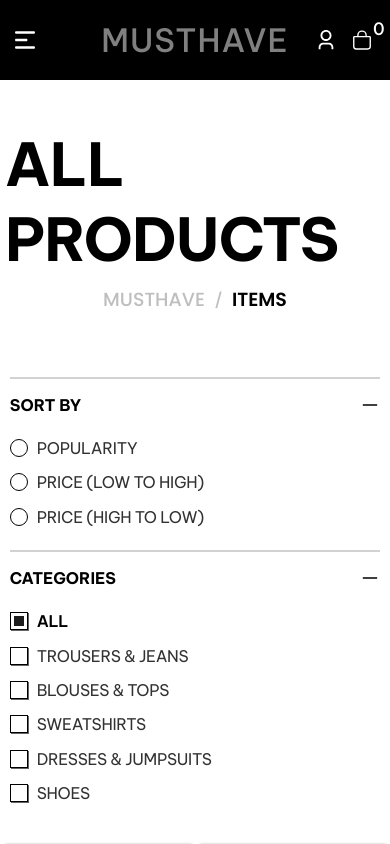
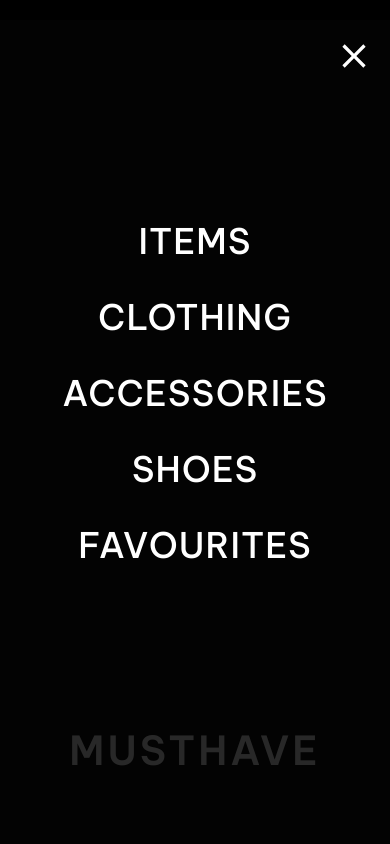
Before and after one commit to inspirer10/musthave, a Next.js app: page /items in a window 390 px wide. Both pictures are taken after a click on the icon 24 px from the left and 40 px from the top of the page. Shown: the top 844 px of the page. Built offline with nearby package versions, Linux system fonts and the light colour scheme.

Commit message:
Shoes descriptions and mobile menu

```diff
--- a/src/app/Components/Navbar.js
+++ b/src/app/Components/Navbar.js
@@ -1,20 +1,21 @@
 import React, { useState, useEffect } from 'react';
 import Link from 'next/link';
 import { useSelector } from 'react-redux';
-import { RiUser3Line, RiMenu4Fill } from 'react-icons/ri';
+import { RiUser3Line } from 'react-icons/ri';
 import {
     IoBagOutline,
     IoBookmarkOutline,
     IoSearchOutline,
 } from 'react-icons/io5';
 import { CgMenuLeftAlt } from 'react-icons/cg';
+import { IoMdClose } from 'react-icons/io';
 
 function Navbar({ color, children }) {
+    let lastScrollTop = 0;
     const itemsInCart = useSelector((state) => state.cart.items);
 
-    let [mobileView, setMobileView] = useState(true);
+    let [mobileView, setMobileView] = useState(false);
     const [showNavbar, setShowNavbar] = useState(true);
-    let lastScrollTop = 0;
 
     const openBag = () => {
         document.querySelector('.bag').classList.toggle('open');
@@ -30,32 +31,17 @@
         }
     };
 
-    /*    function setMobileNav() {
-        if (window.innerWidth <= 985) {
-            setMobileView(false);
-        } else if (window.innerWidth > 985) {
-            setMobileView(true);
-        }
-    }
-
-    useEffect(() => {
-        if (window.innerWidth <= 985) {
-            setMobileView(false);
-        } else if (window.innerWidth > 985) {
-            setMobileView(true);
-        }
-    }, []);
-
-    // window.addEventListener('resize', setMobileNav); */
-
     const handleScroll = () => {
-        const scrollTop = window.scrollY || document.documentElement.scrollTop;
+        if (window.innerWidth > 1050) {
+            const scrollTop =
+                window.scrollY || document.documentElement.scrollTop;
             if (scrollTop > lastScrollTop) {
                 setShowNavbar(false); // Scroll w dół - ukryj navbar
             } else {
                 setShowNavbar(true); // Scroll w górę - pokaż navbar
             }
             lastScrollTop = scrollTop;
+        }
     };
 
     useEffect(() => {
@@ -63,13 +49,49 @@
         return () => window.removeEventListener('scroll', handleScroll);
     }, []);
 
-    return mobileView ? (
+    const handleOpenMobileMenu = () => {
+        setMobileView(true);
+    };
+
+    const handleCloseMobileMenu = () => {
+        setMobileView(false);
+    };
+
+    return (
         <nav
             className={`navbar ${showNavbar ? 'navbar--show' : 'navbar--hide'}`}
         >
+            <main className={mobileView ? 'mobile_menu active' : 'mobile_menu'}>
+                <div className='mobile-links-wrapper'>
+                    <IoMdClose
+                        className='close-icon'
+                        onClick={handleCloseMobileMenu}
+                    />
+                    <Link className='mobile-link' href='/items'>
+                        ITEMS
+                    </Link>
+                    <Link className='mobile-link' href='/clothing'>
+                        CLOTHING
+                    </Link>
+                    <Link className='mobile-link' href='/accessories'>
+                        ACCESSORIES
+                    </Link>
+                    <Link className='mobile-link' href='/shoes'>
+                        SHOES
+                    </Link>
+                    <Link className='mobile-link' href='/favourites'>
+                        FAVOURITES
+                    </Link>
+                </div>
+                <p className='mobile-brand'>MUSTHAVE</p>
+            </main>
+
             <div className='navbar-container'>
                 <div className='navbar_menu-wrapper'>
-                    <CgMenuLeftAlt className='navbar_menu' />
+                    <CgMenuLeftAlt
+                        className='navbar_menu'
+                        onClick={handleOpenMobileMenu}
+                    />
                 </div>
 
                 <div className='navbar_links-container'>
@@ -109,8 +131,6 @@
                 </div>
             </div>
         </nav>
-    ) : (
-        <nav className='navbar'>{/* MOBILE  */}</nav>
     );
 }
 
--- a/src/app/styles/header.scss
+++ b/src/app/styles/header.scss
@@ -10,6 +10,62 @@
     background-color: rgba(0, 0, 0, 1);
     backdrop-filter: blur(20px);
     transition: transform 0.175s ease-in-out, box-shadow 0.175s ease-in-out;
+    .mobile_menu {
+        position: fixed;
+        top: 0;
+        left: 0;
+        z-index: 100000000;
+        height: 100vh;
+        width: 100%;
+        display: none; //none    align-items: center;
+        justify-content: center;
+        flex-direction: column;
+        background-color: rgb(3, 3, 3);
+        color: #fff;
+        position: relative;
+        &.active {
+            display: flex;
+        }
+        .close-icon {
+            font-size: 2.5rem;
+            position: absolute;
+            top: 1rem;
+            right: 1rem;
+            cursor: pointer;
+            &:hover {
+                color: rgb(175, 175, 175);
+            }
+        }
+        .mobile-links-wrapper {
+            display: flex;
+            align-items: center;
+            justify-content: center;
+            flex-direction: column;
+            margin-bottom: 25%;
+            .mobile-link {
+                font-family: "Be Vietnam Pro", sans-serif;
+                font-size: 2.2rem;
+                font-weight: 500;
+                letter-spacing: 1px;
+                padding: 0.25rem;
+                margin: 0.75rem 0;
+                &:hover {
+                    color: rgb(175, 175, 175);
+                }
+            }
+        }
+        .mobile-brand {
+            font-family: "Be Vietnam Pro", sans-serif;
+            font-size: 2.5rem;
+            font-weight: 600;
+            letter-spacing: 3px;
+            color: rgb(40, 40, 40);
+            position: absolute;
+            bottom: 7.5%;
+            left: 50%;
+            transform: translate(-50%, -50%);
+        }
+    }
     .navbar-container {
         margin: 0 auto;
         width: 87.5%;
@@ -17,8 +73,11 @@
         flex-direction: row;
         align-items: baseline;
         justify-content: space-between;
-        .navbar_menu {
+        .navbar_menu-wrapper {
             display: none;
+            .navbar_menu {
+                display: none;
+            }
         }
         .navbar_links-container {
             display: flex;
@@ -402,6 +461,22 @@
     }
     #mailing__modal {
         width: 97.5%;
-        height: 75%;
+        height: 60%;
+        .close {
+            transform: translate(-15%, 10%);
+        }
+        .modal_heading {
+            font-size: 30px;
+            letter-spacing: -0.75px;
+            word-spacing: 0.5px;
+        }
+        .modal_description {
+            width: 98%;
+            font-size: 19px;
+            line-height: 25.5px;
+        }
+        .modal__icons {
+            width: 80%;
+        }
     }
 }
--- a/src/app/styles/productCategory.scss
+++ b/src/app/styles/productCategory.scss
@@ -343,6 +343,7 @@
         }
         .clothing__header {
             margin: 0 auto;
+            font-size: 3rem;
         }
     }
     .items_category_container {
```
Also changed, not shown: src/app/productsData.js (+28 -0 lines). Lines whose indentation alone changed are shown as unchanged.
